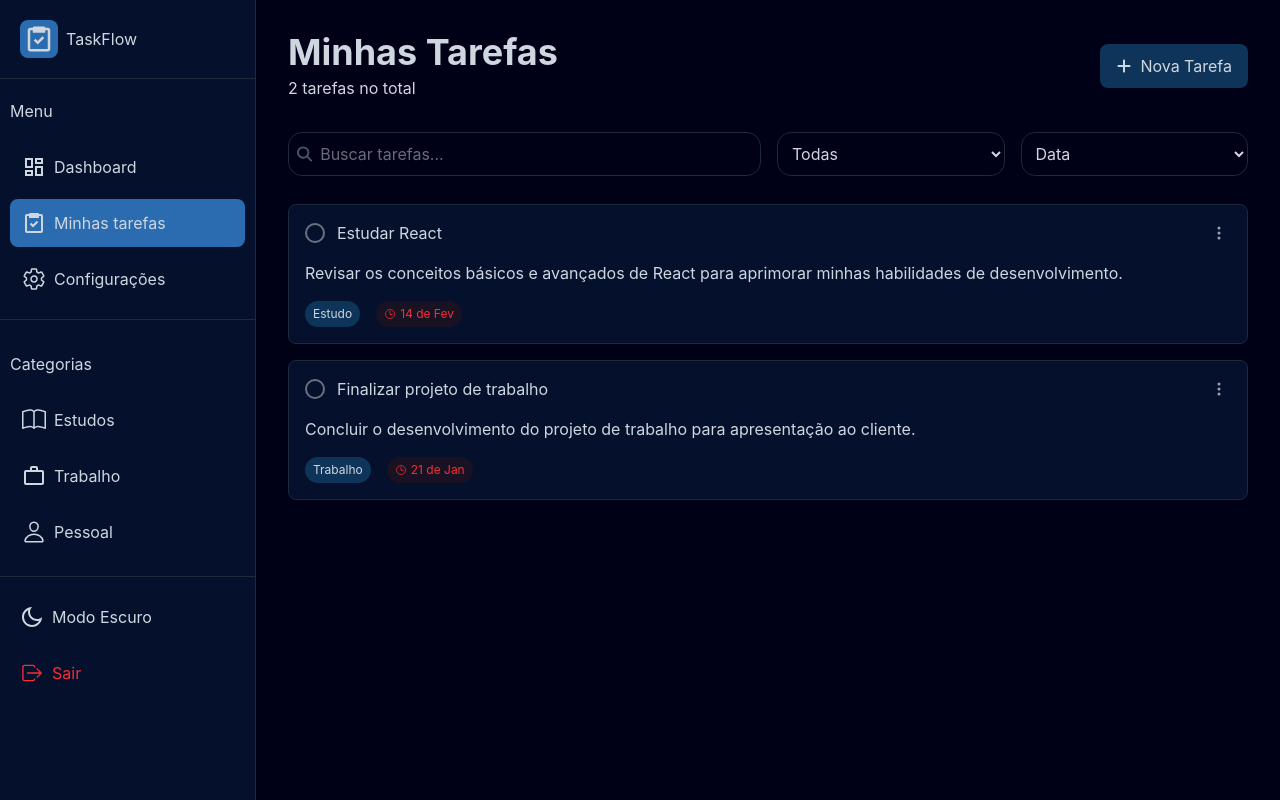
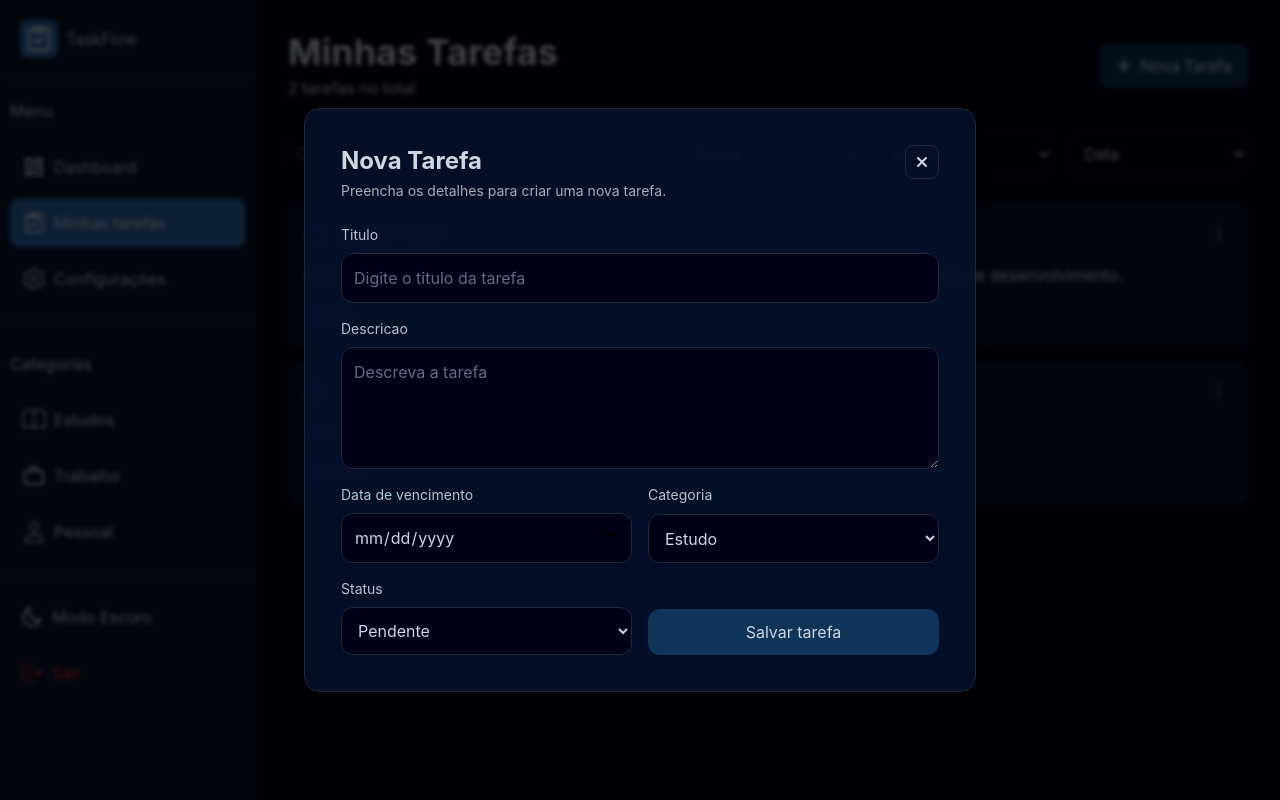
Before and after one commit to IaraSantos404/task-manager, a React app in the folder frontend/: page /tasks in a window 1280 px wide. Both pictures are taken after a click on the button "Nova Tarefa". Built offline with nearby package versions, Linux system fonts and the light colour scheme; the HTML template or start-up script is replaced by a standard one.

Commit message:
add modals tasks

```diff
--- /dev/null
+++ b/frontend/src/pages/log/components/newTask.tsx
@@ -0,0 +1,130 @@
+
+import { useEffect } from "react";
+import { FaXmark } from "react-icons/fa6";
+
+interface NewTaskProps {
+  isOpen: boolean;
+  onClose: () => void;
+}
+
+export default function NewTask({ isOpen, onClose }: NewTaskProps) {
+  useEffect(() => {
+    if (!isOpen) return;
+    const handleKeyDown = (event: KeyboardEvent) => {
+      if (event.key === "Escape") onClose();
+    };
+    window.addEventListener("keydown", handleKeyDown);
+    return () => window.removeEventListener("keydown", handleKeyDown);
+  }, [isOpen, onClose]);
+
+  if (!isOpen) return null;
+
+  return (
+    <div className="fixed inset-0 z-50 flex items-center justify-center">
+      <button
+        aria-label="Fechar modal"
+        onClick={onClose}
+        className="absolute inset-0 bg-black/70 backdrop-blur-[2px]"
+      />
+
+      <div className="relative z-10 w-[92%] max-w-2xl rounded-2xl border border-gray-800 bg-secondary/90 p-9 text-text shadow-xl">
+        <div className="flex items-start justify-between gap-4">
+          <div>
+            <h2 className="text-2xl font-bold text-text">Nova Tarefa</h2>
+            <p className="mt-1 text-sm text-text/80">
+              Preencha os detalhes para criar uma nova tarefa.
+            </p>
+          </div>
+          <button
+            type="button"
+            onClick={onClose}
+            className="rounded-lg cursor-pointer border border-gray-800 p-2 text-text hover:bg-primary-500 transition-colors"
+          >
+            <FaXmark />
+          </button>
+        </div>
+
+        <form className="mt-6 grid grid-cols-1 gap-4">
+          <div className="grid gap-2">
+            <label className="text-sm text-text/90" htmlFor="titulo">
+              Titulo
+            </label>
+            <input
+              id="titulo"
+              type="text"
+              placeholder="Digite o titulo da tarefa"
+              className="w-full rounded-xl border border-gray-800 bg-background p-3 text-text"
+            />
+          </div>
+
+          <div className="grid gap-2">
+            <label className="text-sm text-text/90" htmlFor="descricao">
+              Descricao
+            </label>
+            <textarea
+              id="descricao"
+              rows={4}
+              placeholder="Descreva a tarefa"
+              className="w-full rounded-xl border border-gray-800 bg-background p-3 text-text"
+            />
+          </div>
+
+          <div className="grid grid-cols-1 gap-4 sm:grid-cols-2">
+            <div className="grid gap-2">
+              <label className="text-sm text-text/90" htmlFor="vencimento">
+                Data de vencimento
+              </label>
+              <input
+                id="vencimento"
+                type="date"
+                className="w-full rounded-xl border border-gray-800 bg-background p-3 text-text"
+              />
+            </div>
+
+            <div className="grid gap-2">
+              <label className="text-sm text-text/90" htmlFor="categoria">
+                Categoria
+              </label>
+              <select
+                id="categoria"
+                className="w-full rounded-xl border border-gray-800 bg-background p-3 text-text"
+              >
+                <option disabled value="">Selecione</option>
+                <option value="estudo">Estudo</option>
+                <option value="trabalho">Trabalho</option>
+                <option value="pessoal">Pessoal</option>
+              </select>
+            </div>
+          </div>
+
+          <div className="grid grid-cols-1 gap-4 sm:grid-cols-2">
+            <div className="grid gap-2">
+              <label className="text-sm text-text/90" htmlFor="status">
+                Status
+              </label>
+              <select
+                id="status"
+                className="w-full rounded-xl border border-gray-800 bg-background p-3 text-text"
+              >
+                <option disabled value="">Selecione</option>
+                <option value="pendente">Pendente</option>
+                <option value="andamento">Em andamento</option>
+                <option value="concluida">Concluida</option>
+              </select>
+            </div>
+
+            <div className="grid gap-2">
+              <label className="text-sm text-text/90"> </label>
+              <button
+                type="button"
+                className="w-full cursor-pointer rounded-xl bg-primary text-[#ced7e0] hover:bg-primary-300 transition-colors"
+              >
+                Salvar tarefa
+              </button>
+            </div>
+          </div>
+        </form>
+      </div>
+    </div>
+  );
+}
--- a/frontend/src/pages/log/components/tasksDashboard.tsx
+++ b/frontend/src/pages/log/components/tasksDashboard.tsx
@@ -2,7 +2,9 @@ import formatDate from "../../../utils/date";
 import { IoTimeOutline } from "react-icons/io5";
 import { FaCheck } from "react-icons/fa6";
 import { BsThreeDotsVertical } from "react-icons/bs";
-import { useState } from "react";
+import { useEffect, useState } from "react";
+import { MdOutlineEdit } from "react-icons/md";
+import { FaRegTrashAlt } from "react-icons/fa";
 
 interface TasksDashboardProps {
   tasks: {
@@ -15,6 +17,7 @@ interface TasksDashboardProps {
 
 export default function TasksDashboard({ tasks }: TasksDashboardProps) {
   const [checkedTasks, setCheckedTasks] = useState<Set<number>>(new Set());
+  const [menuOpenIndex, setMenuOpenIndex] = useState<number | null>(null);
 
   const toggleTask = (index: number) => {
     setCheckedTasks(prev => {
@@ -27,6 +30,13 @@ export default function TasksDashboard({ tasks }: TasksDashboardProps) {
       return newSet;
     });
   };
+
+  useEffect(() => {
+    if (menuOpenIndex === null) return;
+    const handleWindowClick = () => setMenuOpenIndex(null);
+    window.addEventListener("click", handleWindowClick);
+    return () => window.removeEventListener("click", handleWindowClick);
+  }, [menuOpenIndex]);
 
   return (
     <>
@@ -56,12 +66,48 @@ export default function TasksDashboard({ tasks }: TasksDashboardProps) {
                 </label>
               </div>
 
-              <div className="text-gray-400 cursor-pointer hover:text-text hover:bg-primary rounded-lg p-1 transition-colors duration-200">
-                <BsThreeDotsVertical />
+              <div className="relative">
+                <button
+                  type="button"
+                  onClick={(event) => {
+                    event.stopPropagation();
+                    setMenuOpenIndex(menuOpenIndex === index ? null : index);
+                  }}
+                  className="text-gray-400 cursor-pointer hover:text-text hover:bg-primary rounded-lg p-1 transition-colors duration-200"
+                  aria-label="Abrir menu"
+                >
+                  <BsThreeDotsVertical />
+                </button>
+
+                {/* Modal */}
+                {menuOpenIndex === index && (
+                  <div
+                    onClick={(event) => event.stopPropagation()}
+                    className="absolute cursor-pointer right-0 top-8 z-10 w-36 rounded-xl border border-gray-800 bg-secondary shadow-lg"
+                  >
+                    <button
+                      type="button"
+                      className="w-full px-4 py-2 cursor-pointer text-left rounded-t-xl text-sm text-text hover:bg-primary-500 transition-colors"
+                    >
+                      <div className="flex items-center gap-2">
+                        <MdOutlineEdit className="text-text" />
+                        <span>Editar</span>
+                      </div>
+                    </button>
+                    <button
+                      type="button"
+                      className="w-full hover:bg-primary-500 cursor-pointer px-4 py-2 rounded-b-xl text-left text-sm text-red-500 transition-colors"
+                    >
+                      <div className="flex items-center gap-2">
+                        <FaRegTrashAlt className="text-red-500 mb-0.5" />
+                        <span>Deletar</span>
+                      </div>
+                    </button>
+                  </div>
+                )}
               </div>
+            </div>
 
-
-            </div>
             <p className={checkedTasks.has(index) ? "opacity-30" : ""}>{task.description}</p>
             <div className={`flex items-center gap-4 ${checkedTasks.has(index) ? "opacity-50" : ""}`}>
               <p className="bg-primary py-1 px-2 text-text rounded-2xl text-[12px]">{task.category}</p>
--- a/frontend/src/pages/log/tasks.tsx
+++ b/frontend/src/pages/log/tasks.tsx
@@ -1,10 +1,13 @@
+import { useState } from "react";
 import { FaMagnifyingGlass } from "react-icons/fa6";
 import { FaPlus } from "react-icons/fa6";
 
 import NotTaskFound from "./components/notTaskFound";
 import TasksDashboard from "./components/tasksDashboard";
+import NewTask from "./components/newTask";
 
 export default function Tasks() {
+  const [isNewTaskOpen, setIsNewTaskOpen] = useState(false);
   const tasks = [
     {
       title: "Estudar React",
@@ -26,7 +29,10 @@ export default function Tasks() {
           <h1 className="font-bold text-4xl">Minhas Tarefas</h1>
           <p className="text-text mt-1 ">{tasks.length} tarefa{tasks.length > 1 ? "s" : ""} no total</p>
         </div>
-        <button className="bg-primary text-[#ced7e0] py-2.5 px-4 rounded-lg cursor-pointer hover:bg-primary-300 transition-color duration-300 flex items-center gap-2">
+        <button
+          onClick={() => setIsNewTaskOpen(true)}
+          className="bg-primary text-[#ced7e0] py-2.5 px-4 rounded-lg cursor-pointer hover:bg-primary-300 transition-color duration-300 flex items-center gap-2"
+        >
           <FaPlus />
           Nova Tarefa
         </button>
@@ -48,6 +54,16 @@ export default function Tasks() {
           </select>
         </div>
 
+         {/* filtro de categorias */}
+        <div className="flex flex-1 ">
+          <select className="p-2.5 text-text bg-background rounded-[14px] border border-gray-800 cursor-pointer w-full">
+            <option value="">Todas</option>
+            <option value="estudo">Estudo</option>
+            <option value="trabalho">Trabalho</option>
+            <option value="pessoal">Pessoal</option>
+          </select>
+        </div>
+
         {/* ordenação */}
         <div className="flex flex-1 w-full">
           <select className="p-2.5 text-text bg-background rounded-[14px] border border-gray-800 cursor-pointer w-full">
@@ -60,7 +76,11 @@ export default function Tasks() {
 
       {tasks.length === 0 ? (
         <NotTaskFound />
-      ) : <TasksDashboard tasks={tasks} />}
+      ) : (
+        <TasksDashboard tasks={tasks} />
+      )}
+
+      <NewTask isOpen={isNewTaskOpen} onClose={() => setIsNewTaskOpen(false)} />
 
     </section >
   )
```
